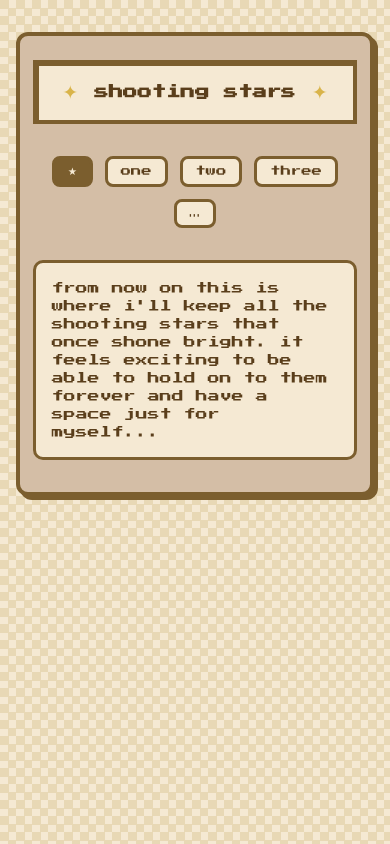
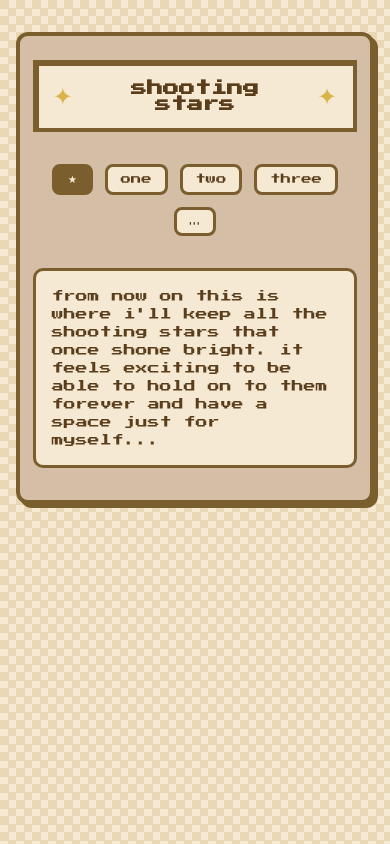
Before and after one commit to myshootingstars/fallen, a plain HTML site: page index.html in a window 390 px wide. Drawn offline with Linux system fonts and the light colour scheme.

Commit message:
Update style.css

```diff
--- a/style.css
+++ b/style.css
@@ -37,8 +37,7 @@ header .title-box {
   background: #f5e9d3;
   position: relative;
   box-shadow: inset 2px 2px 0 #7b5e2e;
-  flex-wrap: nowrap;
-  white-space: nowrap;
+  text-align: center;
 }
 
 header h1 {
@@ -88,20 +87,24 @@ main {
 }
 
 @media (max-width: 480px) {
-  header h1 {
-    font-size: 0.9rem;
-  }
-  .star.big {
-    font-size: 1.2rem;
-  }
   .container {
     padding: 1.5rem 0.8rem 2rem;
   }
+
+  header h1 {
+    font-size: 1rem;
+  }
+
   nav button {
     font-size: 0.65rem;
     padding: 0.4rem 0.8rem;
   }
+
   main {
     font-size: 0.75rem;
   }
+
+  header .title-box {
+    flex-wrap: nowrap;
+  }
 }
```
